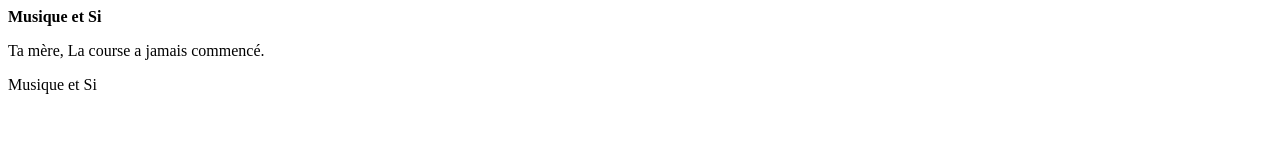
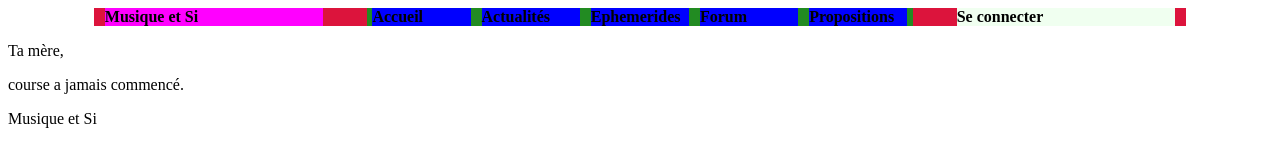
Before and after one commit to qrabilloud/musique-et-si, a plain HTML site: page index.html in a window 1280 px wide. Drawn offline with Linux system fonts and the light colour scheme.

Commit message:
Updated index
Added horizontal menu for pages.

```diff
--- a/index.html
+++ b/index.html
@@ -5,16 +5,40 @@
     <title>KungerGames</title>
     <link href="styles/main-style.css" rel="stylesheet" type="text/css" />
 </head>
-<header>
-    <strong>Musique et Si</strong>
-</header>
 <body>
-    <p>
-        Ta mère,
-        La course a jamais commencé.
-    </p>
+    <header>
+        <div id="menu">
+            <div id="logo">
+                <strong>Musique et Si</strong>
+            </div>
+            <div id="pages">
+                <div class="page">
+                    <strong>Accueil</strong>
+                </div>
+                <div class="page">
+                    <strong>Actualités</strong>
+                </div>
+                <div class="page">
+                    <strong>Ephemerides</strong>
+                </div>
+                <div class="page">
+                    <strong>Forum</strong>
+                </div>
+                <div class="page">
+                    <strong>Propositions</strong>
+                </div>
+            </div>
+            <div id="login">
+                <strong>Se connecter</strong>
+            </div>
+        </div>
+    </header>
+    <div id="content">
+        <p>Ta mère,</p>
+        <p>course a jamais commencé.</p>
+    </div>
+    <footer>
+        Musique et Si
+    </footer>
 </body>
-<footer>
-    Musique et Si
-</footer>
 </html>
--- a/styles/main-style.css
+++ b/styles/main-style.css
@@ -0,0 +1,41 @@
+header {
+    margin-left: 2%;
+    margin-right: 2%;
+}
+
+#menu {
+    background-color: crimson;
+    display: flex;
+    margin-left: 5%;
+    margin-right: 5%;
+}
+
+#logo {
+    background-color: fuchsia;
+    width: 20%;
+    margin-left: 1%;
+    margin-right: 2%;
+}
+
+#pages {
+    background-color: forestgreen;
+    display: flex;
+    width: 50%;
+    margin-left: 2%;
+    margin-right: 2%;
+}
+
+.page {
+    background-color: blue;
+    display: flex;
+    width: 18%;
+    margin-right: 1%;
+    margin-left: 1%;
+}
+
+#login {
+    background-color: honeydew;
+    width: 20%;
+    margin-left: 2%;
+    margin-right: 1%;
+}
```
